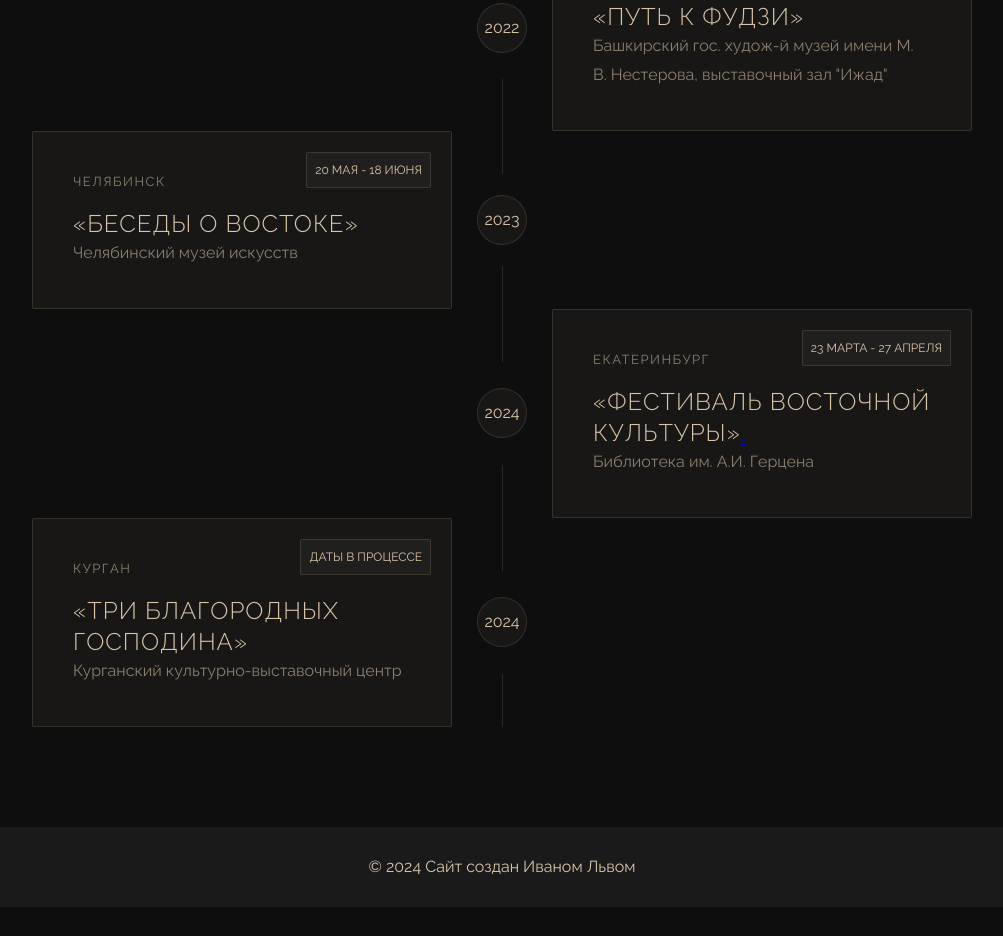
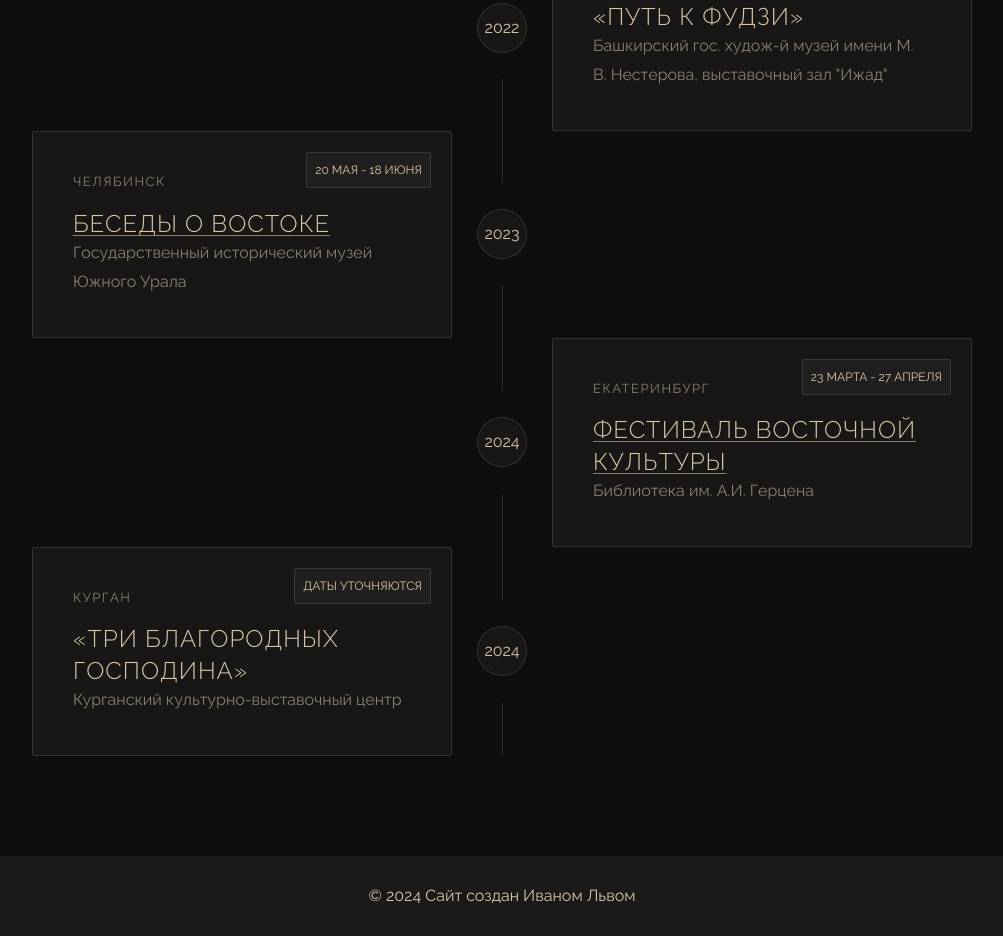
Before and after one commit to ivan-lev/kamamoto, a React (Vite) app: page /exhibitions in a window 1280 px wide. Shown: the part 740-1676 px from the top of the page, without its empty margins (138-1141 px from the left). Before the commit the page ends 1647 px from the top, so only its background shows below. Built offline with nearby package versions, Linux system fonts and the light colour scheme.

Commit message:
refactor: render Exhibition component depending on variable with exhibitions

```diff
--- a/src/components/Exhibitions/Exhibitions.scss
+++ b/src/components/Exhibitions/Exhibitions.scss
@@ -27,86 +27,4 @@
       'card year'
       'card lower-line';
   }
-
-  &__upper-line {
-    width: 1px;
-    background: var(--border-default, rgba(218, 197, 167, 0.15));
-    box-sizing: border-box;
-    grid-area: upper-line;
-    justify-self: center;
-  }
-
-  &__lower-line {
-    width: 1px;
-    background: var(--border-default, rgba(218, 197, 167, 0.15));
-    box-sizing: border-box;
-    grid-area: lower-line;
-    justify-self: center;
-  }
-
-  &__year {
-    grid-area: year;
-    place-self: center;
-    width: 50px;
-    height: 50px;
-    display: flex;
-    align-items: center;
-    justify-content: center;
-    border-radius: 50%;
-
-    border: 1px solid var(--border-default, rgba(218, 197, 167, 0.15));
-    background: var(--background-muted, rgba(218, 197, 167, 0.05));
-    box-sizing: border-box;
-  }
-
-  &__card {
-    grid-area: card;
-    width: 420px;
-    display: flex;
-    flex-direction: column;
-    gap: 15px;
-    position: relative;
-    box-sizing: border-box;
-    padding: 40px;
-  }
-
-  &__dates {
-    color: var(--text-default, #dac5a7);
-    font-size: 12px;
-    font-style: normal;
-    font-weight: 400;
-    text-transform: uppercase;
-    position: absolute;
-    top: 20px;
-    right: 20px;
-    padding: 8px;
-  }
-
-  &__city {
-    color: var(--text-muted, rgba(218, 197, 167, 0.6));
-    font-size: 13px;
-    font-style: normal;
-    font-weight: 400;
-    line-height: 160%;
-    letter-spacing: 1.5px;
-    text-transform: uppercase;
-  }
-
-  &__name {
-    color: var(--text-default, #dac5a7);
-    font-size: 24px;
-    font-style: normal;
-    font-weight: 300;
-    line-height: 130%;
-    letter-spacing: 1px;
-    text-transform: uppercase;
-  }
-
-  &__place {
-    color: var(--text-muted, rgba(218, 197, 167, 0.6));
-    font-size: 16px;
-    font-style: normal;
-    font-weight: 400;
-    line-height: 180%;
-  }
 }
--- a/src/components/Exhibitions/Exhibitions.tsx
+++ b/src/components/Exhibitions/Exhibitions.tsx
@@ -1,94 +1,20 @@
 import './Exhibitions.scss';
+
+import ExhibitionCard from '../ExhibitionCard/ExhibitionCard';
+import { exhibitions } from '../../variables/exhibitions';
 
 export default function Exhibitions() {
   return (
     <section className="exhibitions">
       <h2 className="title title2">Выставки</h2>
       <ul className="exhibitions__list">
-        <li className="exhibitions__element">
-          <div className="exhibitions__upper-line"></div>
-          <div className="exhibitions__year">2021</div>
-          <div className="exhibitions__lower-line"></div>
-          <div className="container background-muted bordered exhibitions__card">
-            <p className="background-muted bordered exhibitions__dates">17 декабря - 17 января</p>
-            <p className="exhibitions__city">Челябинск</p>
-            <div>
-              <p className="exhibitions__name">«Луна и Момидзи»</p>
-              <p className="exhibitions__place">Челябинский гос. исторический музей Южного Урала</p>
-            </div>
-          </div>
-        </li>
-
-        <li className="exhibitions__element">
-          <div className="exhibitions__upper-line"></div>
-          <div className="exhibitions__year">2022</div>
-          <div className="exhibitions__lower-line"></div>
-          <div className="container background-muted bordered exhibitions__card">
-            <p className="background-muted bordered exhibitions__dates">1 февраля - 4 марта</p>
-            <p className="exhibitions__city">Миасс</p>
-            <div>
-              <p className="exhibitions__name">«Путь к Фудзи»</p>
-              <p className="exhibitions__place">Миасский краеведческий музей</p>
-            </div>
-          </div>
-        </li>
-
-        <li className="exhibitions__element">
-          <div className="exhibitions__upper-line"></div>
-          <div className="exhibitions__year">2022</div>
-          <div className="exhibitions__lower-line"></div>
-          <div className="container background-muted bordered exhibitions__card">
-            <p className="background-muted bordered exhibitions__dates">30 августа - 3 октября</p>
-            <p className="exhibitions__city">Уфа</p>
-            <div>
-              <p className="exhibitions__name">«Путь к Фудзи»</p>
-              <p className="exhibitions__place">
-                Башкирский гос. худож-й музей имени М. В. Нестерова, выставочный зал "Ижад"
-              </p>
-            </div>
-          </div>
-        </li>
-        <li className="exhibitions__element">
-          <div className="exhibitions__upper-line"></div>
-          <div className="exhibitions__year">2023</div>
-          <div className="exhibitions__lower-line"></div>
-          <div className="container background-muted bordered exhibitions__card">
-            <p className="background-muted bordered exhibitions__dates">20 мая - 18 июня</p>
-            <p className="exhibitions__city">Челябинск</p>
-            <div>
-              <p className="exhibitions__name">«Беседы о Востоке»</p>
-              <p className="exhibitions__place">Челябинский музей искусств</p>
-            </div>
-          </div>
-        </li>
-        <li className="exhibitions__element">
-          <div className="exhibitions__upper-line"></div>
-          <div className="exhibitions__year">2024</div>
-          <div className="exhibitions__lower-line"></div>
-          <div className="container background-muted bordered exhibitions__card">
-            <p className="background-muted bordered exhibitions__dates">23 марта - 27 апреля</p>
-            <p className="exhibitions__city">Екатеринбург</p>
-            <div>
-              <p className="exhibitions__name">
-                «Фестиваль Восточной Культуры»<a href="https://vostokfest.ru/">.</a>
-              </p>
-              <p className="exhibitions__place">Библиотека им. А.И. Герцена</p>
-            </div>
-          </div>
-        </li>
-        <li className="exhibitions__element">
-          <div className="exhibitions__upper-line"></div>
-          <div className="exhibitions__year">2024</div>
-          <div className="exhibitions__lower-line"></div>
-          <div className="container background-muted bordered exhibitions__card">
-            <p className="background-muted bordered exhibitions__dates">даты в процессе</p>
-            <p className="exhibitions__city">Курган</p>
-            <div>
-              <p className="exhibitions__name">«Три благородных господина»</p>
-              <p className="exhibitions__place">Курганский культурно-выставочный центр</p>
-            </div>
-          </div>
-        </li>
+        {exhibitions.map(exhibition => {
+          return (
+            <li className="exhibitions__element" key={exhibition.id}>
+              <ExhibitionCard exhibition={exhibition} />
+            </li>
+          );
+        })}
       </ul>
     </section>
   );
```
